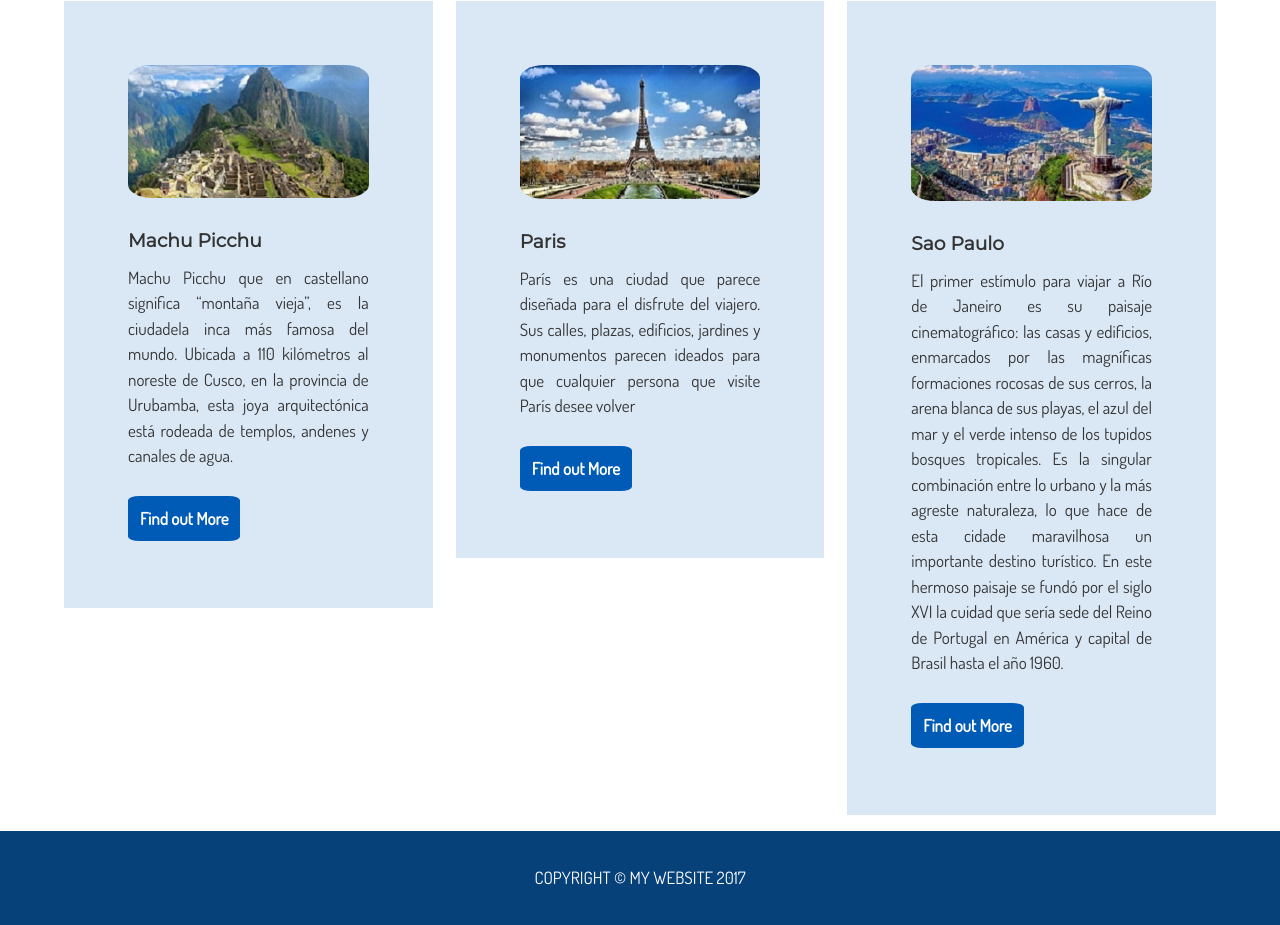
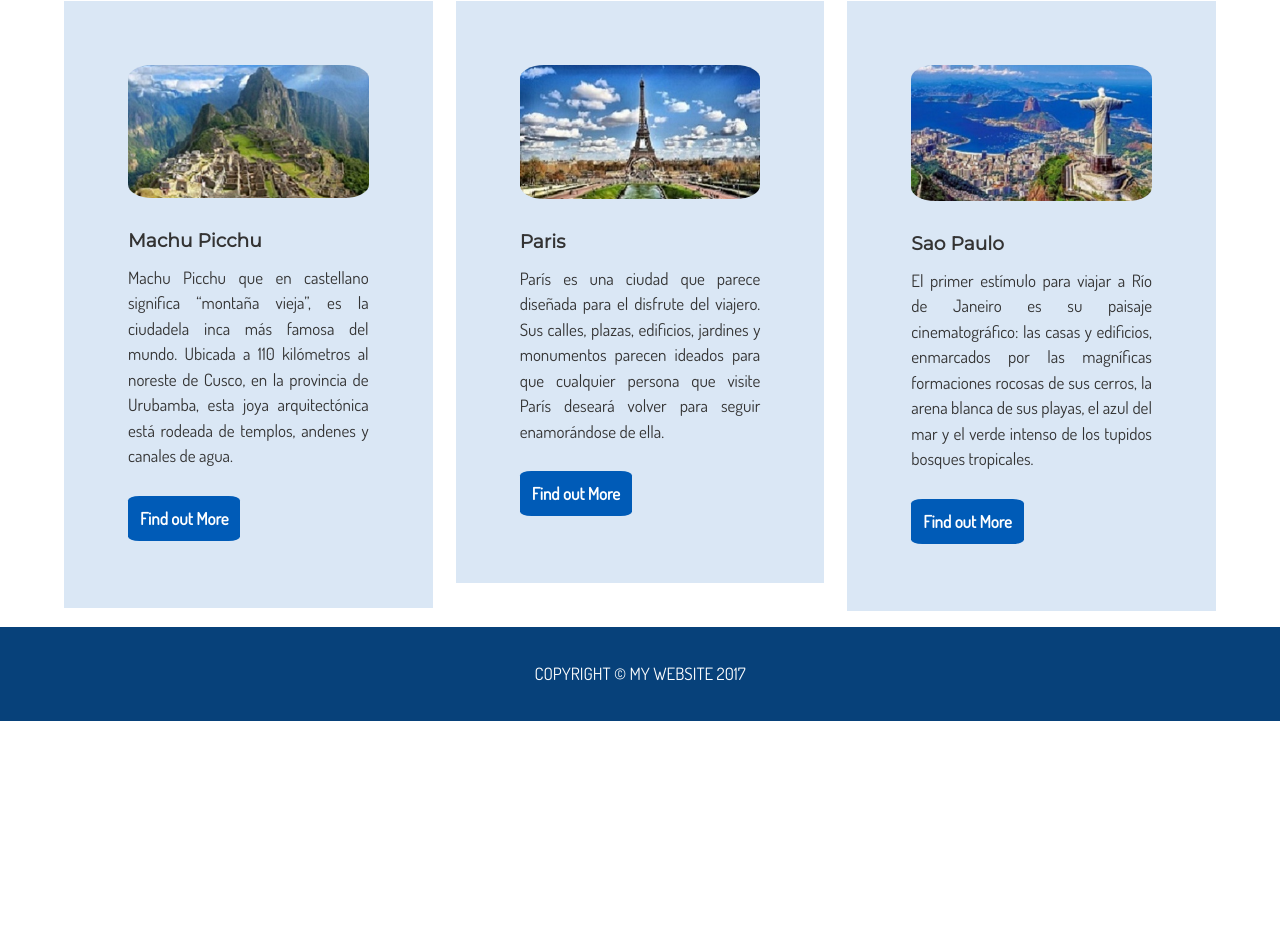
Before and after one commit to MollyGreace/MiWeb, a plain HTML site: page index.html in a window 1280 px wide. Shown: the part 891-1816 px from the top of the page. After the commit the page ends 1612 px from the top, so only its background shows below. Drawn offline with Linux system fonts and the light colour scheme.

Commit message:
modificando estilos

```diff
--- a/css/main.css
+++ b/css/main.css
@@ -126,6 +126,7 @@ header h2 {
 .card {
   line-height: 3em;
   padding: 2em;
+  height: -webkit-fill-available;
 }
 
 .card a {
--- a/index.html
+++ b/index.html
@@ -116,7 +116,7 @@
           <h3>Paris</h3>
           <p>
             París es una ciudad que parece diseñada para el disfrute del viajero. Sus calles, plazas, edificios, jardines y monumentos
-            parecen ideados para que cualquier persona que visite París desee volver
+            parecen ideados para que cualquier persona que visite París deseará volver para seguir enamorándose de ella.
           </p>
           <div>
             <a href="#">Find out More</a>
@@ -135,9 +135,7 @@
           <p>
             El primer estímulo para viajar a Río de Janeiro es su paisaje cinematográfico: las casas y edificios, enmarcados por las
             magníficas formaciones rocosas de sus cerros, la arena blanca de sus playas, el azul del mar y el verde intenso
-            de los tupidos bosques tropicales. Es la singular combinación entre lo urbano y la más agreste naturaleza, lo
-            que hace de esta cidade maravilhosa un importante destino turístico. En este hermoso paisaje se fundó por el
-            siglo XVI la cuidad que sería sede del Reino de Portugal en América y capital de Brasil hasta el año 1960.
+            de los tupidos bosques tropicales.
           </p>
           <div>
             <a href="#">Find out More</a>
```
